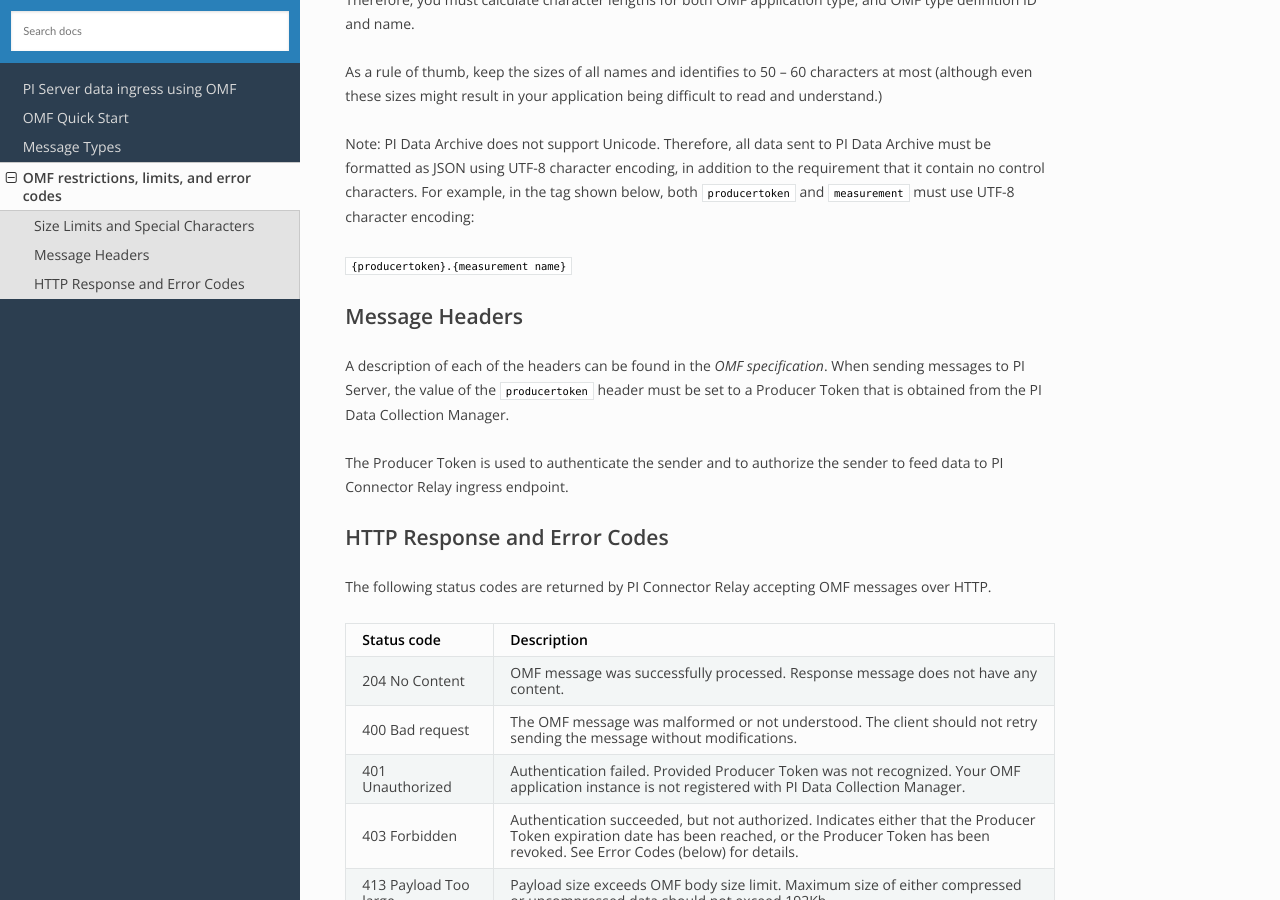
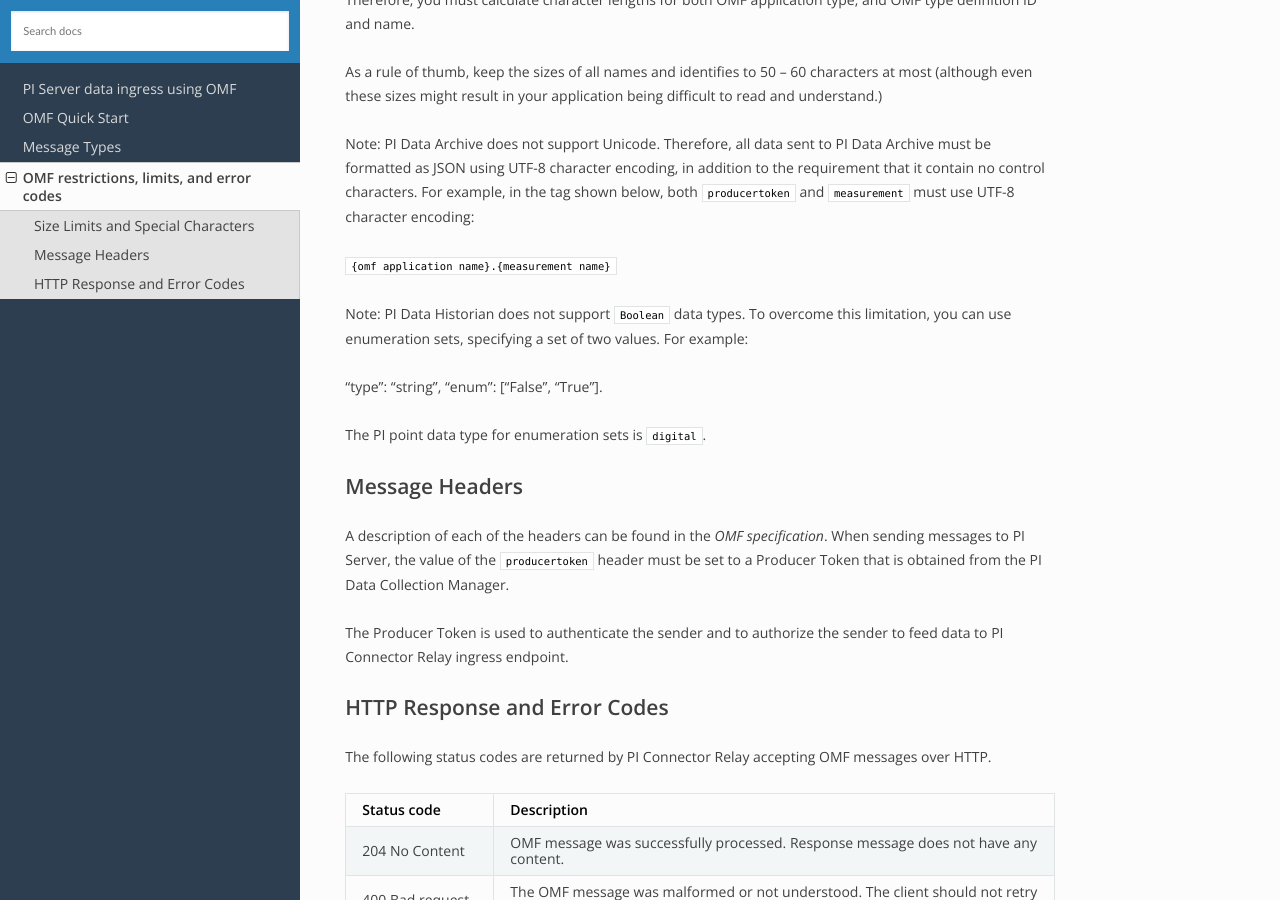
Before and after one commit to osisoft/OMF-Developer-Companion-Guide, a Sphinx documentation site: the page built from docs/OMF-Reference.rst, in a window 1280 px wide and 900 px high, scrolled down 854 px. Built offline with Sphinx 7.4.7 and the Read the Docs theme 2.0.0, drawn with Linux system fonts in a browser that asks for light colours.

Commit message:
Update OMF-Reference.rst

```diff
--- a/docs/OMF-Reference.rst
+++ b/docs/OMF-Reference.rst
@@ -44,9 +44,14 @@ Note: PI Data Archive does not support Unicode. Therefore, all data sent to PI D
 be formatted as JSON using UTF-8 character encoding, in addition to the requirement that it contain no control
 characters. For example, in the tag shown below, both ``producertoken`` and ``measurement`` must use UTF-8 character encoding:
 
-``{producertoken}.{measurement name}``
+``{omf application name}.{measurement name}``
 
+Note: PI Data Historian does not support ``Boolean`` data types. To overcome this limitation, you can use enumeration sets,
+specifying a set of two values. For example:
 
+“type”: “string”, “enum”: [“False”, “True”].
+
+The PI point data type for enumeration sets is ``digital``.
 
 Message Headers
 ---------------
```
